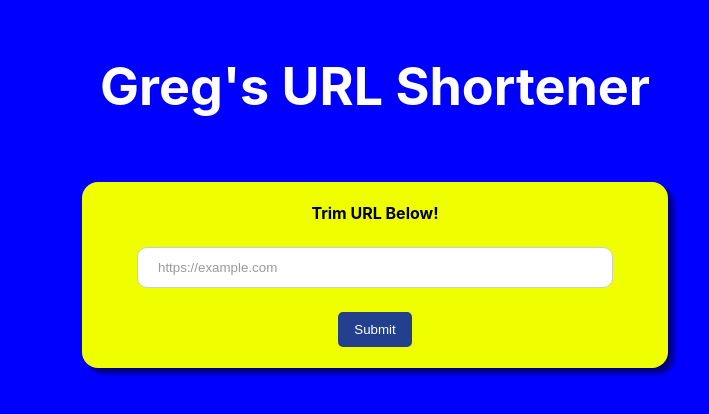
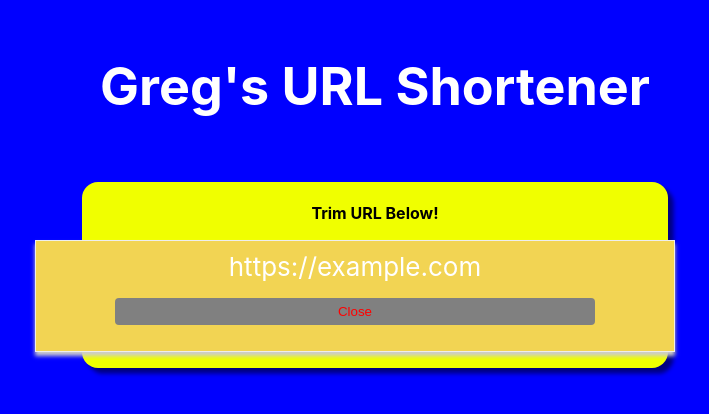
Before and after one commit to jsklarsky-w2g/URL-Shortener, a React (Create React App) app: page / in a window 1280 px wide. Both pictures are taken after typing "https://example.com" into the empty fields and a click on the button "Submit". Shown: the top 414 px of the page, without its empty margins (285-994 px from the left). Built offline with nearby package versions, Linux system fonts and the light colour scheme.

Commit message:
continue after lunch

```diff
--- a/src/App.js
+++ b/src/App.js
@@ -1,11 +1,14 @@
 import React, { Component } from 'react';
 import appStyle from './App.module.css'
+import ResultModal from './components/modal';
 
 
 class App extends Component{
 
   state = {
-    value: ''
+    value: '',
+    openModal: false,
+    tinyURL: null
   }
 
   valueHandler = e =>{
@@ -16,15 +19,31 @@ class App extends Component{
 
   submitHandler = e =>{
     e.preventDefault();
+    this.setState({
+      tinyURL: this.state.value,
+      openModal: true
+    })
 
   }
 
+  closeModal = () =>{
+    this.setState({
+        openModal: false
+    })
+}
+
   render(){
+    // console.log(this.state)
     return(
       <div className={appStyle.App}>
+        <ResultModal
+          show={this.state.openModal}
+          closed={this.closeModal}
+          newURL={this.state.tinyURL}
+        />
         <h1>Greg's URL Shortener</h1>
         <div className={appStyle.positioning}>
-          <form className={appStyle.box} onSubmit={this.submitHandler}>
+          <form className={appStyle.box} onSubmit={e=>this.submitHandler(e)}>
             <p>Trim URL Below! </p>
             <div>
               <input
--- /dev/null
+++ b/src/components/modal.js
@@ -0,0 +1,22 @@
+import React from "react";
+import update from './update.module.css'
+
+const ResultModal = props => {
+    console.log(props.show, props.newURL)
+    const cssModal = [
+        update.Modal,
+        props.show ? update.ModalOpen : update.ModalClosed
+    ];
+  return (
+    <div className={cssModal.join(' ')}>
+        <div>
+            {props.newURL}
+        </div>
+        <button className={update.closeButton} onClick={props.closed}>
+            Close
+        </button>
+    </div>
+  );
+};
+
+export default ResultModal;
--- /dev/null
+++ b/src/components/update.module.css
@@ -0,0 +1,59 @@
+.Modal {
+    position: fixed;
+    z-index: 200;
+    border: 1px solid #eee;
+    box-shadow: 0 4px 4px #ccc;
+    background-color:rgb(242,212,83);
+    padding: 10px;
+    text-align: center;
+    box-sizing: border-box;
+    top: 30%;
+    left: 25%;
+    width: 50%;
+    max-height:50%;
+    overflow-y: auto;
+    transition: all 0.3s ease-out;
+}
+
+.ModalOpen {
+    display:block;
+    animation: openModal 0.4s ease-out forwards;
+}
+
+@keyframes openModal{
+    0%{
+        opacity: 0;
+        transform: translateY(-100%)
+
+    }
+    50%{
+        opacity: 1;
+        transform: translateY(90%)
+    }
+    100%{
+        opacity: 1;
+        transform: translateY(0)
+    }
+}
+
+.ModalClosed {
+    display:none;
+}
+
+
+.closeButton {
+    width: 30rem;
+    background-color: gray;
+    color: red;
+    padding: 6px;
+    margin: 1rem;
+    border: none;
+    border-radius: 4px;
+    cursor: pointer;
+    outline: none;
+}
+
+.closeButton:hover{
+    transition: .2s;
+    transform: scale(0.75)
+}
```
